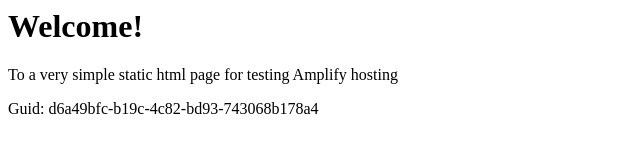
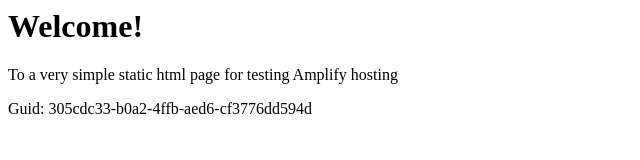
Before and after one commit to aws-aemilia-sin/Github-PR-Commit-Integration-Test-DoNotTouch-GithubWebhookPreviewCanaryTest-v1-prod-ap-southeast-1, a website: page src/index.html in a window 1280 px wide. Shown: the full height of the page, 0-640 px from the left. Drawn offline with Linux system fonts and the light colour scheme.

Commit message:
commit from integ tests

```diff
--- a/src/index.html
+++ b/src/index.html
@@ -12,6 +12,6 @@
 <body>
     <h1>Welcome!</h1>
     <p>To a very simple static html page for testing Amplify hosting</p>
-    <p>Guid: d6a49bfc-b19c-4c82-bd93-743068b178a4</p></body>
+    <p>Guid: 305cdc33-b0a2-4ffb-aed6-cf3776dd594d</p></body>
 
 </html>
```
